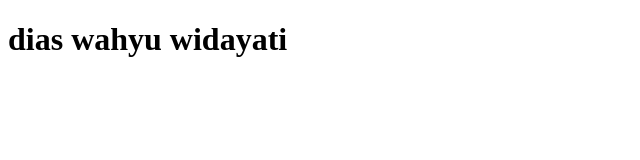
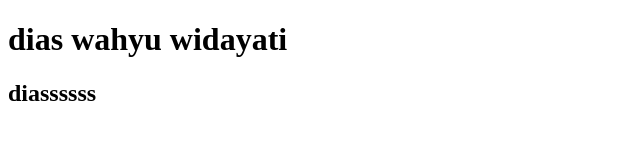
Before and after one commit to diaswahyu23/profil, a plain HTML site: page index.html in a window 1280 px wide. Shown: the whole page, without its empty margins (0-640 px from the left). Drawn offline with Linux system fonts and the light colour scheme.

Commit message:
Update index.html

```diff
--- a/index.html
+++ b/index.html
@@ -8,5 +8,6 @@
 </head>
 <body>
     <h1>dias wahyu widayati</h1>
+    <h2>diassssss</h2>
 </body>
 </html>
```
